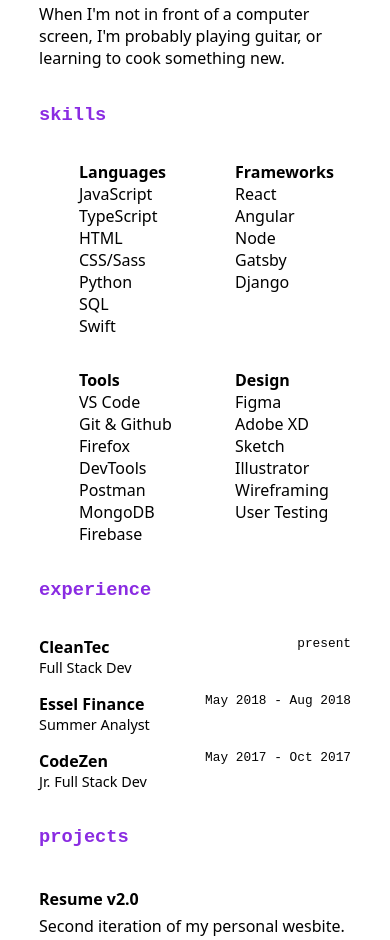
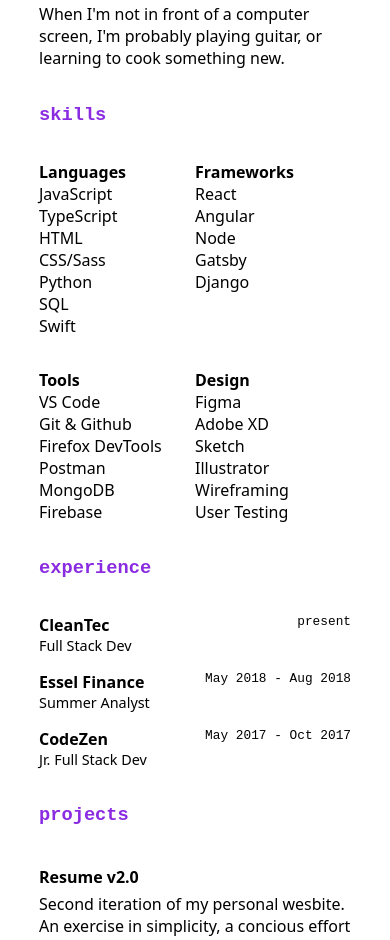
Before and after one commit to Puneet256/puneet256.github.io, a plain HTML site: page index.html in a window 390 px wide. Shown: the part 1036-1976 px from the top of the page. Drawn offline with Linux system fonts and the light colour scheme.

Commit message:
changed alignment

```diff
--- a/style.scss
+++ b/style.scss
@@ -147,7 +147,6 @@
       "info info";
     list-style-type: none;
     grid-area: "company";
-    padding: 0px;
   }
 
   li:first-child {
@@ -245,6 +244,7 @@
     }
   }
 
+
   .bg {
     .content {
       margin: 0;
@@ -257,6 +257,24 @@
     }
   }
 
+
+  .skills {
+    .content {
+      display: grid;
+      grid-template-columns: 1fr 1fr;
+    }
+
+    .skill-list{
+      padding:0;
+    }
+  }
+
+  .exp {
+    .comp{
+      padding: 0px;
+
+    }
+  }
   footer {
     align-items: center;
     flex-direction: column;
@@ -266,12 +284,4 @@
       margin: 0 1rem;
     }
   }
-
-  .skills {
-    .content {
-      display: grid;
-      grid-template-columns: 1fr 1fr;
-      justify-items: start;
-    }
-  }
 }
```
Also changed, not shown: style.css, 1 other file.
